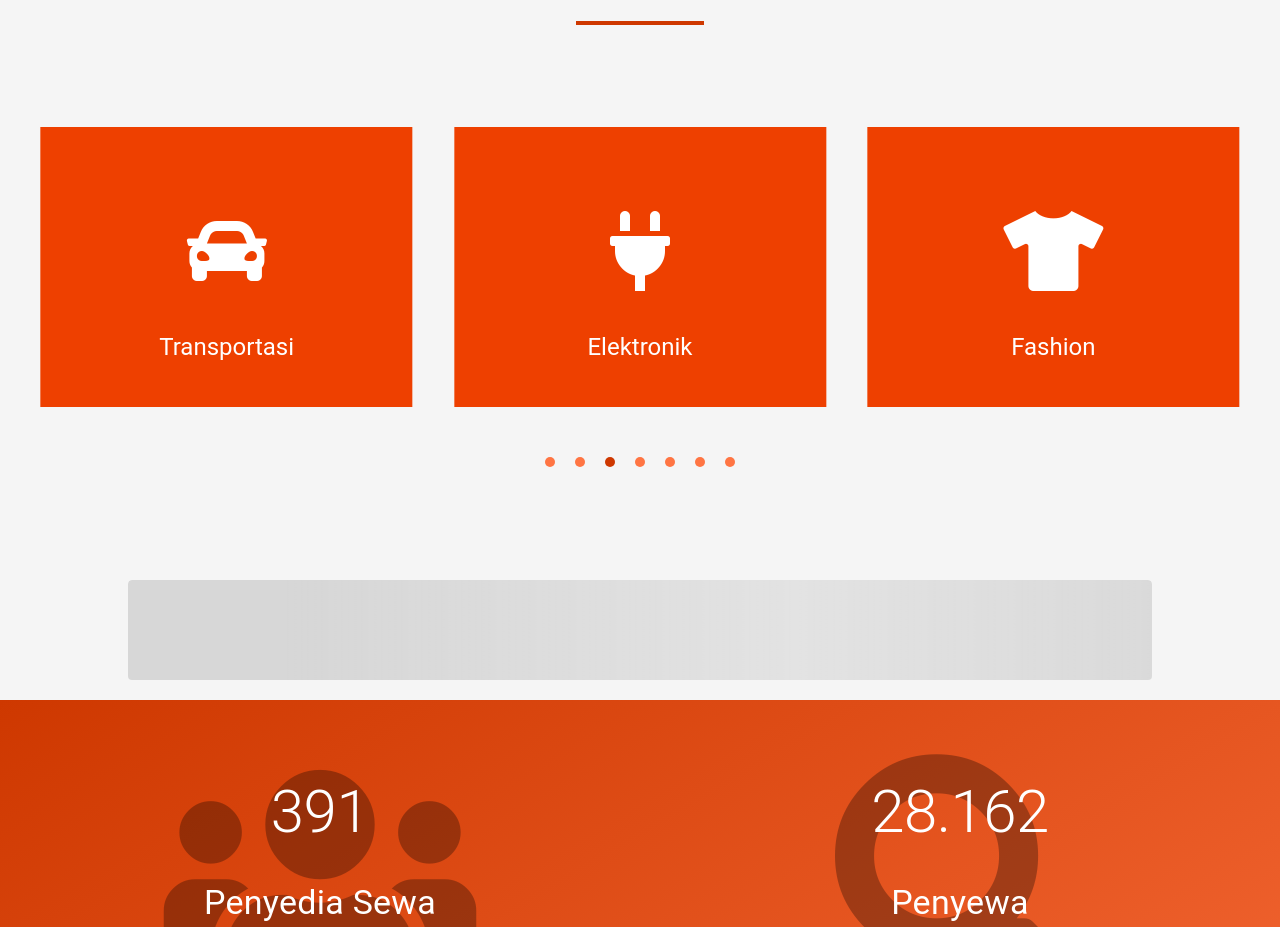
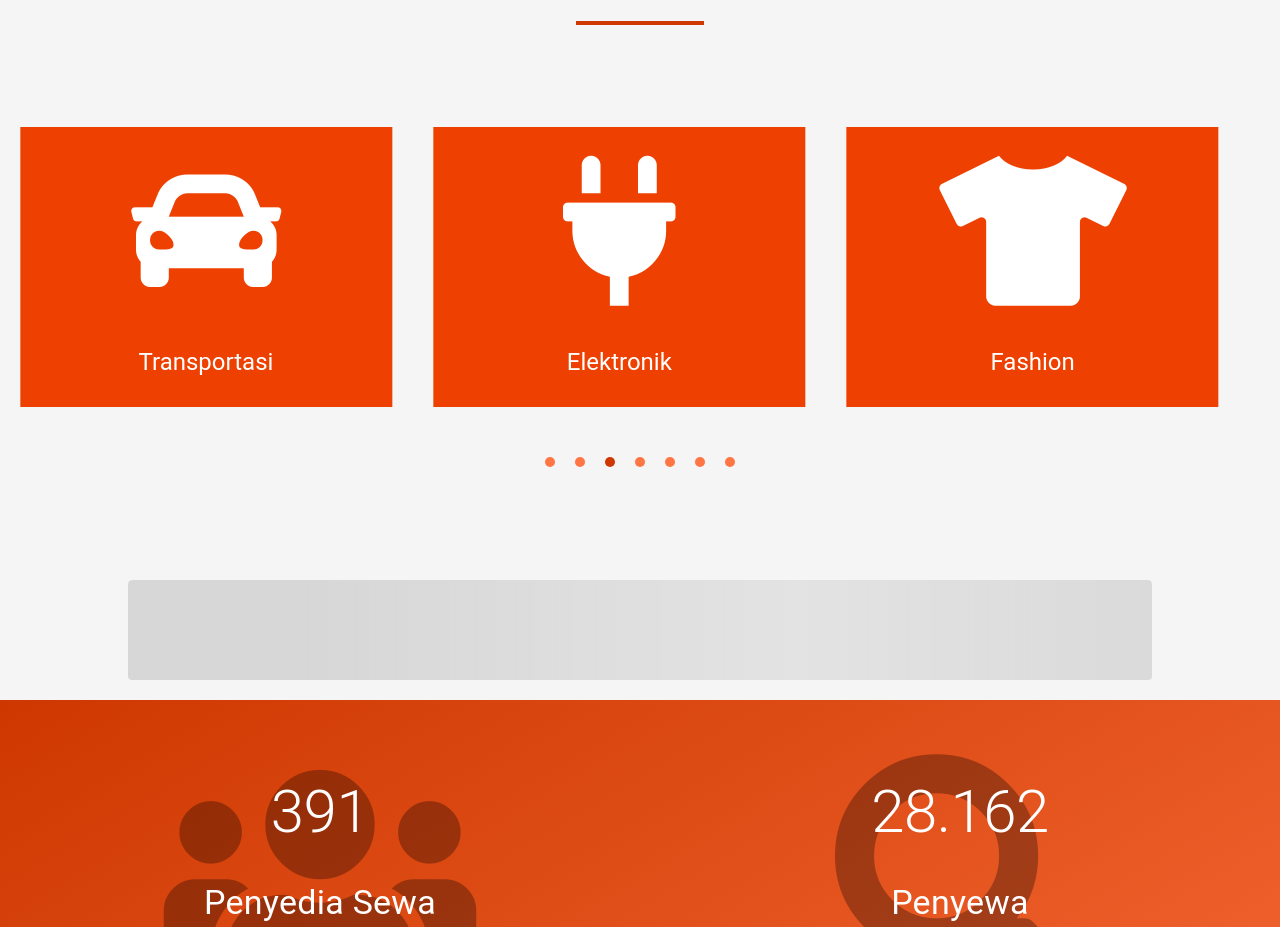
Before and after one commit to fradip12/RentaruWeb, a Vue app: page / in a window 1280 px wide. Shown: the part 5320-6247 px from the top of the page. Built offline with nearby package versions, Linux system fonts and the light colour scheme; the HTML template or start-up script is replaced by a standard one.

Commit message:
fix : text catslider hilang di <320px

```diff
--- a/src/components/homepage/catslider.vue
+++ b/src/components/homepage/catslider.vue
@@ -16,14 +16,11 @@
       class="separator-margin"
     >
       <Slide v-for="item in items" :key="item.key">
-        <div class="box-cat">
-          <v-icon
-            class="center-icon mt-sm-10 mt-5"
-            :size="width <= 960 ? 80 : 150"
-            dark
-            >{{ item.icon }}</v-icon
-          >
-          <div class="white--text text-center text-sm-h5 text-h6 mt-sm-10">
+        <div class="box-cat d-flex flex-column">
+          <v-icon class="" :size="width >= 600 ? 150 : 70" dark>{{
+            item.icon
+          }}</v-icon>
+          <div class="white--text text-center text-sm-h5 text-body-1 mt-sm-10">
             {{ item.text }}
           </div>
         </div>
--- a/src/stylesheet/catslider.css
+++ b/src/stylesheet/catslider.css
@@ -11,8 +11,6 @@
   background-color: #ee4000;
   width: 90%;
   height: 30vh;
-  margin-left: auto;
-  margin-right: auto;
   align-content: center;
   justify-content: center;
 }
```
